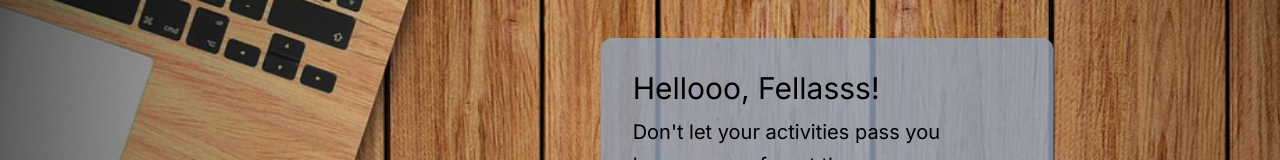
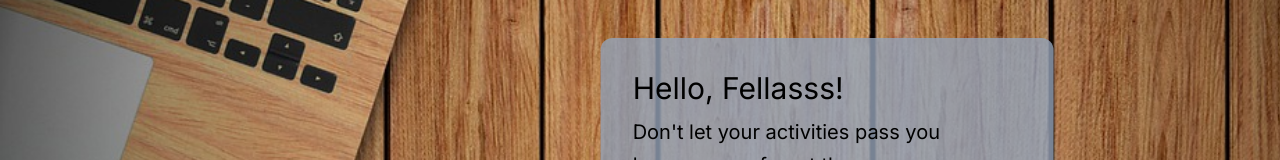
Before and after one commit to si-saaref/todo-app-redux, a React (Create React App) app: page / in a window 1280 px wide. Shown: the part 232-392 px from the top of the page. Built offline with nearby package versions, Linux system fonts and the light colour scheme.

Commit message:
style: style splashpage

```diff
--- a/src/component/pages/SplashPage.jsx
+++ b/src/component/pages/SplashPage.jsx
@@ -49,7 +49,7 @@ export default function SplashPage() {
       <div className={`bg-Coffe-bg bg-cover h-screen ${blur} duration-50`} id="background"></div>
       <div className={`absolute right-0 top-1/2 translate-position items-center ${visibleText}`} id="textForm">
         <div className="bg-semi-slate rounded-xl p-8 font-inter text-xl leading-relaxed">
-          <h1 className="text-3xl mb-2.5">Hellooo, Fellasss!</h1>
+          <h1 className="text-3xl mb-2.5">Hello, Fellasss!</h1>
           <h2>Don't let your activities pass you</h2>
           <h2>because you forget them</h2>
           <h2>From now on go note all of your activities</h2>
```
